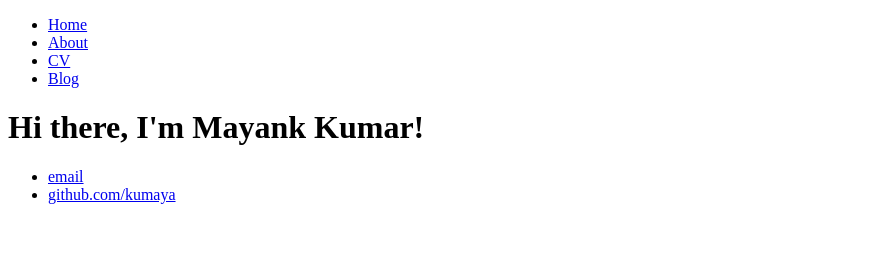
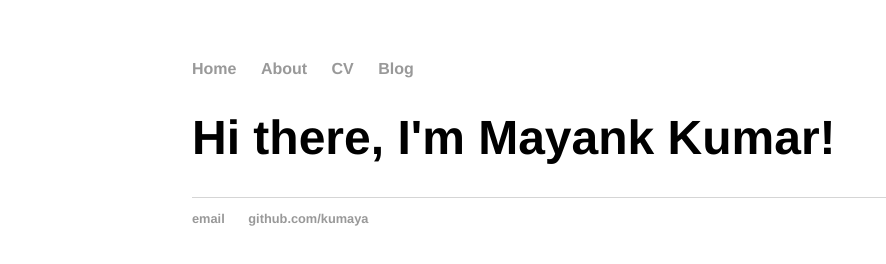
Before and after one commit to kumaya/kumaya.github.io, a plain HTML site: page index.html in a window 1280 px wide. Shown: the whole page, without its empty margins (0-886 px from the left). Drawn offline with Linux system fonts and the light colour scheme.

Commit message:
Update index.html

```diff
--- a/index.html
+++ b/index.html
@@ -2,6 +2,7 @@
 <html>
 	<head>
 		<title>Mayank Kumar</title>
+		<link rel="stylesheet" type="text/css" href="/css/main.css">
 	</head>
 	<body>
 		<nav>
@@ -20,7 +21,7 @@
 		<footer>
     		<ul>
         		<li><a href="mailto:mayank0107@yahoo.co.in">email</a></li>
-        		<li><a href="https://github.com/hankquinlan">github.com/kumaya</a></li>
+        		<li><a href="https://github.com/kumaya">github.com/kumaya</a></li>
 			</ul>
 		</footer>
 	</body>
```
